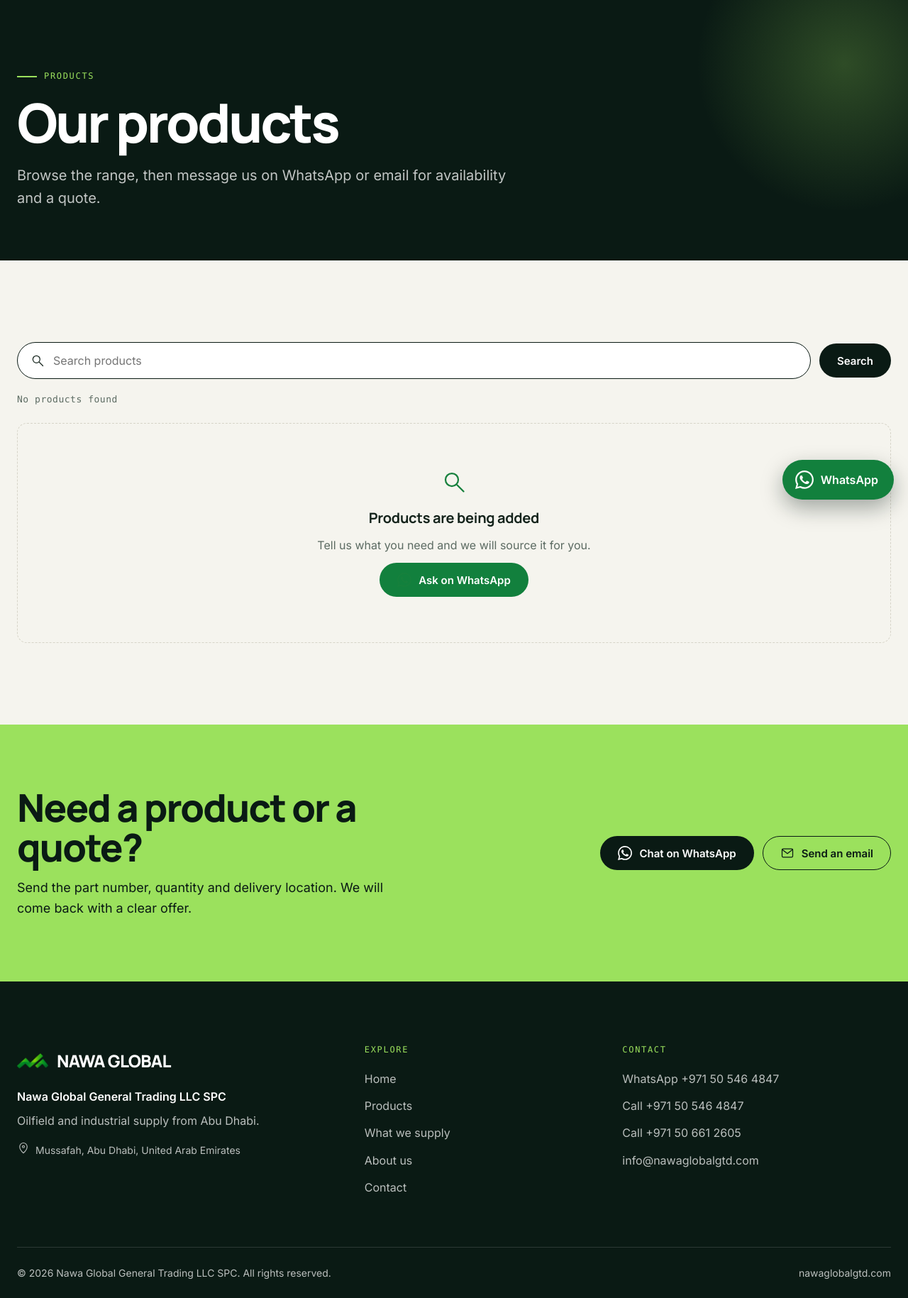
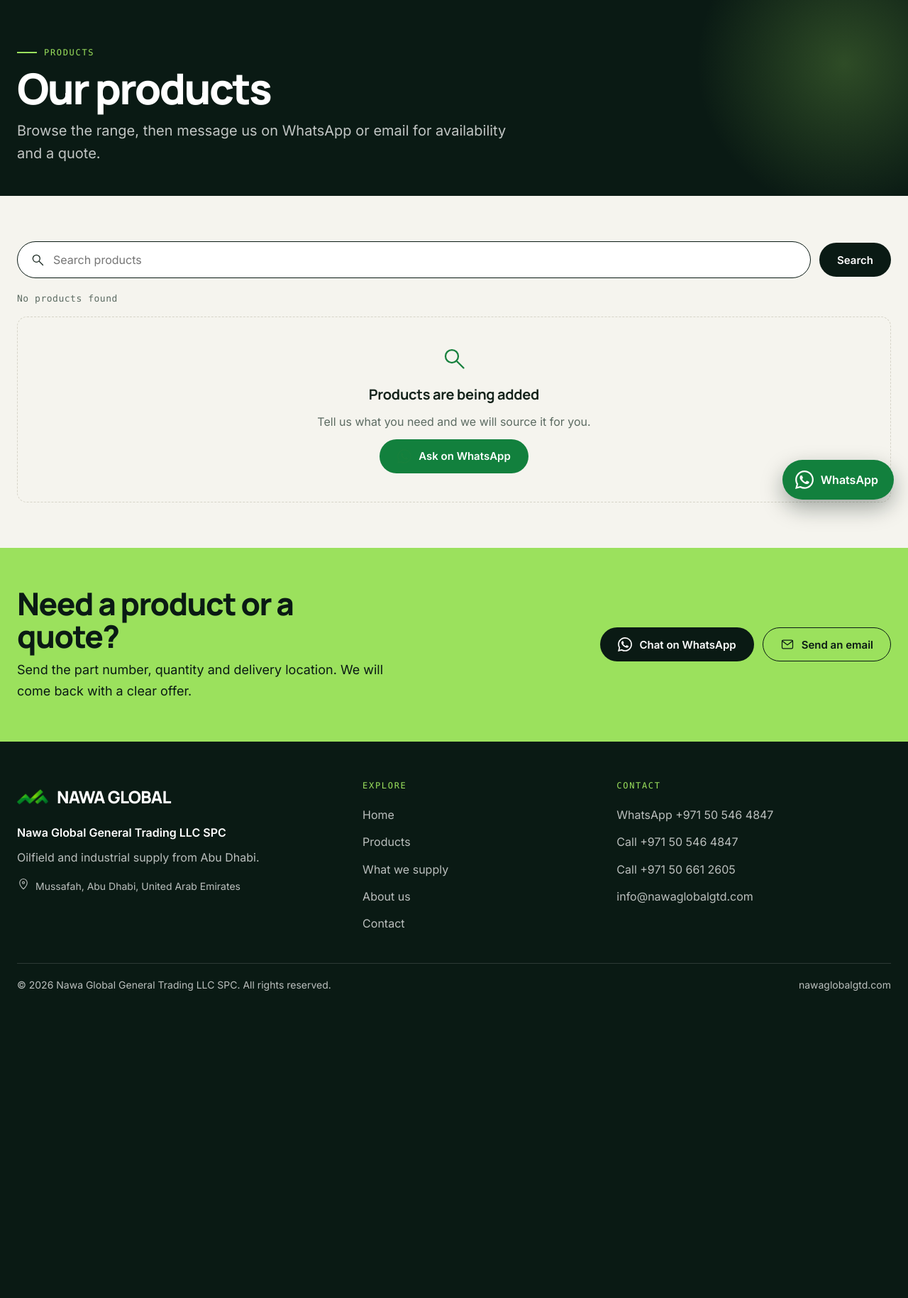
Before and after one commit to Aditharavind/Web, a FastAPI app: page /catalog in a window 1280 px wide. Shown: the part 76-1905 px from the top of the page at 71% size. After the commit the page ends 1472 px from the top, so only its background shows below. Run offline with FastAPI, Linux system fonts and the light colour scheme; data that the repository does not hold is empty.

Commit message:
Tighten page spacing across the public site
Co-Authored-By: Claude Sonnet 5.5 <noreply@anthropic.com>

```diff
--- a/app/static/css/site.css
+++ b/app/static/css/site.css
@@ -63,7 +63,7 @@ button, input, select { font: inherit; color: inherit; }
   display: inline-flex;
   align-items: center;
   gap: 10px;
-  margin-bottom: 20px;
+  margin-bottom: 14px;
   color: var(--green);
   font: 500 12px/1.4 var(--mono);
   letter-spacing: 0.14em;
@@ -74,14 +74,14 @@ button, input, select { font: inherit; color: inherit; }
 .on-dark .eyebrow, .eyebrow.on-dark { color: var(--lime); }
 h1, h2, h3 { font-family: var(--display); color: inherit; }
 h1 {
-  font-size: clamp(42px, 7.4vw, 96px);
+  font-size: clamp(38px, 6vw, 76px);
   font-weight: 800;
   line-height: 0.96;
   letter-spacing: -0.045em;
 }
 h1 em, h2 em { font-style: normal; color: var(--lime); }
 h2 {
-  font-size: clamp(30px, 4.4vw, 54px);
+  font-size: clamp(28px, 3.6vw, 44px);
   font-weight: 800;
   line-height: 1.04;
   letter-spacing: -0.035em;
@@ -313,7 +313,7 @@ h3 { font-size: 20px; font-weight: 700; line-height: 1.3; letter-spacing: -0.015
 }
 
 /* Sections */
-.section { padding: clamp(64px, 9vw, 120px) 0; }
+.section { padding: clamp(36px, 5vw, 64px) 0; }
 .section.dark { background: var(--ink); color: var(--white); }
 .section.alt { background: var(--paper-2); }
 .section-head {
@@ -438,28 +438,28 @@ h3 { font-size: 20px; font-weight: 700; line-height: 1.3; letter-spacing: -0.015
 
 /* Process steps */
 .steps { display: grid; grid-template-columns: repeat(3, 1fr); gap: 24px; counter-reset: step; }
-.step { padding: 32px; border: 1px solid var(--line-dark); border-radius: var(--radius); background: var(--ink-2); }
-.step-num { font: 700 56px/1 var(--display); letter-spacing: -0.05em; color: var(--lime); }
-.step h3 { margin: 24px 0 10px; font-size: 22px; }
+.step { padding: 24px; border: 1px solid var(--line-dark); border-radius: var(--radius); background: var(--ink-2); }
+.step-num { font: 700 44px/1 var(--display); letter-spacing: -0.05em; color: var(--lime); }
+.step h3 { margin: 16px 0 8px; font-size: 22px; }
 .step p { color: rgba(255, 255, 255, 0.72); }
 
 /* Reasons */
 .reason-grid { display: grid; grid-template-columns: repeat(4, 1fr); border-top: 1.5px solid var(--ink); }
-.reason { padding: 28px 24px 8px 0; }
+.reason { padding: 22px 24px 4px 0; }
 .reason + .reason { padding-left: 24px; border-left: 1px solid var(--line); }
 .reason svg { color: var(--green); margin-bottom: 18px; }
 .reason h3 { margin-bottom: 8px; }
 .reason p { color: var(--muted); font-size: 15px; }
 
 /* Quote band */
-.quote-band { background: var(--lime); color: var(--ink); padding: clamp(48px, 7vw, 88px) 0; }
+.quote-band { background: var(--lime); color: var(--ink); padding: clamp(32px, 4.5vw, 56px) 0; }
 .quote-inner { display: flex; flex-wrap: wrap; align-items: center; justify-content: space-between; gap: 28px 48px; }
 .quote-inner h2 { max-width: 14ch; }
-.quote-inner p { margin-top: 14px; max-width: 46ch; font-size: 18px; }
+.quote-inner p { margin-top: 10px; max-width: 46ch; font-size: 18px; }
 .quote-band .action.outline { border-color: var(--ink); }
 
 /* Page headers */
-.page-hero { background: var(--ink); color: var(--white); padding: clamp(48px, 7vw, 96px) 0 clamp(40px, 6vw, 72px); position: relative; overflow: hidden; }
+.page-hero { background: var(--ink); color: var(--white); padding: clamp(32px, 4.5vw, 56px) 0 clamp(28px, 4vw, 44px); position: relative; overflow: hidden; }
 .page-hero::after {
   content: "";
   position: absolute;
@@ -470,8 +470,8 @@ h3 { font-size: 20px; font-weight: 700; line-height: 1.3; letter-spacing: -0.015
   border-radius: 50%;
   background: radial-gradient(circle, rgba(155, 225, 93, 0.25), transparent 70%);
 }
-.page-hero h1 { font-size: clamp(38px, 6vw, 76px); max-width: 16ch; }
-.page-hero .lead { margin-top: 22px; color: rgba(255, 255, 255, 0.75); }
+.page-hero h1 { font-size: clamp(34px, 5vw, 60px); max-width: 16ch; }
+.page-hero .lead { margin-top: 14px; color: rgba(255, 255, 255, 0.75); }
 .page-hero .shell { position: relative; z-index: 1; }
 
 /* Catalogue */
@@ -538,11 +538,11 @@ h3 { font-size: 20px; font-weight: 700; line-height: 1.3; letter-spacing: -0.015
 .check-option { display: flex; align-items: center; gap: 10px; padding: 8px 10px; border-radius: 8px; cursor: pointer; }
 .check-option:hover { background: var(--paper); }
 .check-option input { accent-color: var(--green); width: 16px; height: 16px; }
-.results-info { margin-bottom: 24px; font: 500 13px/1.4 var(--mono); letter-spacing: 0.04em; color: var(--muted); }
-.empty-state { display: grid; justify-items: center; gap: 12px; padding: 64px 24px; text-align: center; border: 1.5px dashed var(--line); border-radius: var(--radius); }
+.results-info { margin-bottom: 16px; font: 500 13px/1.4 var(--mono); letter-spacing: 0.04em; color: var(--muted); }
+.empty-state { display: grid; justify-items: center; gap: 12px; padding: 40px 24px; text-align: center; border: 1.5px dashed var(--line); border-radius: var(--radius); }
 .empty-state p { max-width: 42ch; color: var(--muted); }
 .empty-state svg { color: var(--green); }
-.pagination { display: flex; flex-wrap: wrap; justify-content: center; gap: 8px; margin-top: 48px; }
+.pagination { display: flex; flex-wrap: wrap; justify-content: center; gap: 8px; margin-top: 32px; }
 .page-btn {
   display: grid;
   place-items: center;
@@ -657,25 +657,25 @@ a.page-btn:hover { border-color: var(--ink); }
 /* Contact */
 .contact-layout { display: grid; grid-template-columns: minmax(0, 1.1fr) minmax(0, 0.9fr); gap: clamp(28px, 5vw, 64px); align-items: start; }
 .registered-name { margin-bottom: 20px; font: 500 12px/1.4 var(--mono); letter-spacing: 0.1em; text-transform: uppercase; color: var(--muted); }
-.primary-contact-panel { padding: clamp(24px, 4vw, 40px); border-radius: 20px; background: var(--ink); color: var(--white); }
+.primary-contact-panel { padding: clamp(22px, 3vw, 32px); border-radius: 20px; background: var(--ink); color: var(--white); }
 .primary-contact-label { display: block; font: 500 12px/1 var(--mono); letter-spacing: 0.14em; color: var(--lime); }
 .primary-phone { display: flex; align-items: center; gap: 14px; margin: 18px 0 28px; font: 800 clamp(28px, 4.4vw, 48px)/1 var(--display); letter-spacing: -0.035em; }
 .primary-phone:hover { color: var(--lime); }
 .contact-details { display: grid; margin-top: 16px; border-top: 1.5px solid var(--ink); }
-.contact-details a { display: flex; align-items: center; gap: 18px; padding: 20px 8px; border-bottom: 1px solid var(--line); transition: background 0.2s, padding 0.2s; }
+.contact-details a { display: flex; align-items: center; gap: 18px; padding: 16px 8px; border-bottom: 1px solid var(--line); transition: background 0.2s, padding 0.2s; }
 .contact-details a:hover { background: var(--paper-2); padding-inline: 18px; }
 .contact-details a > span { flex: 1; font-weight: 600; overflow-wrap: anywhere; }
 .contact-details small { display: block; font: 500 11px/1.6 var(--mono); letter-spacing: 0.14em; color: var(--muted); }
 .contact-details svg:first-child { color: var(--green); }
-.rfq-panel { padding: clamp(24px, 4vw, 40px); border: 1.5px solid var(--ink); border-radius: 20px; background: var(--white); }
+.rfq-panel { padding: clamp(22px, 3vw, 32px); border: 1.5px solid var(--ink); border-radius: 20px; background: var(--white); }
 .rfq-panel h2 { font-size: clamp(26px, 3vw, 36px); margin-bottom: 20px; }
 .rfq-panel ol { counter-reset: n; margin-bottom: 28px; }
 .rfq-panel li { counter-increment: n; display: flex; gap: 16px; padding: 14px 0; border-top: 1px solid var(--line); }
 .rfq-panel li::before { content: "0" counter(n); font: 500 13px/1.7 var(--mono); color: var(--green); }
 
 /* Footer */
-.footer { background: var(--ink); color: rgba(255, 255, 255, 0.72); padding: clamp(56px, 7vw, 96px) 0 0; }
-.footer-layout { display: grid; grid-template-columns: 1.4fr 1fr 1.2fr; gap: 48px; }
+.footer { background: var(--ink); color: rgba(255, 255, 255, 0.72); padding: clamp(36px, 4.5vw, 56px) 0 0; }
+.footer-layout { display: grid; grid-template-columns: 1.4fr 1fr 1.2fr; gap: 36px; }
 .footer-mark { display: inline-flex; align-items: center; gap: 12px; color: var(--white); font: 800 24px/1 var(--display); letter-spacing: -0.03em; }
 .footer-mark img { width: 44px; height: 44px; }
 .footer-company { margin-top: 18px; color: var(--white); font-weight: 600; }
@@ -684,7 +684,7 @@ a.page-btn:hover { border-color: var(--ink); }
 .footer h2 { margin-bottom: 16px; font: 500 12px/1 var(--mono); letter-spacing: 0.14em; text-transform: uppercase; color: var(--lime); }
 .footer-col a { display: block; padding: 6px 0; transition: color 0.2s, padding 0.2s; }
 .footer-col a:hover { color: var(--white); padding-left: 6px; }
-.legal-line { display: flex; flex-wrap: wrap; justify-content: space-between; gap: 8px 24px; margin-top: 64px; padding: 24px 0; border-top: 1px solid var(--line-dark); font-size: 14px; }
+.legal-line { display: flex; flex-wrap: wrap; justify-content: space-between; gap: 8px 24px; margin-top: 36px; padding: 18px 0; border-top: 1px solid var(--line-dark); font-size: 14px; }
 .legal-line a:hover { color: var(--lime); }
 .wa-float {
   position: fixed;
```
Also changed, not shown: other parts of app/static/css/site.css (+12 -12 lines).
